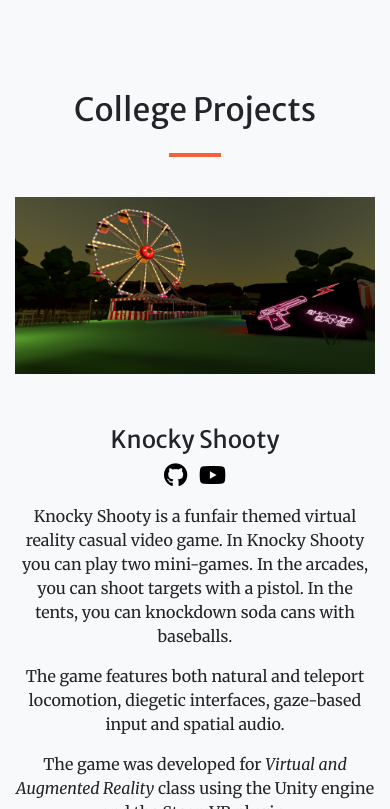
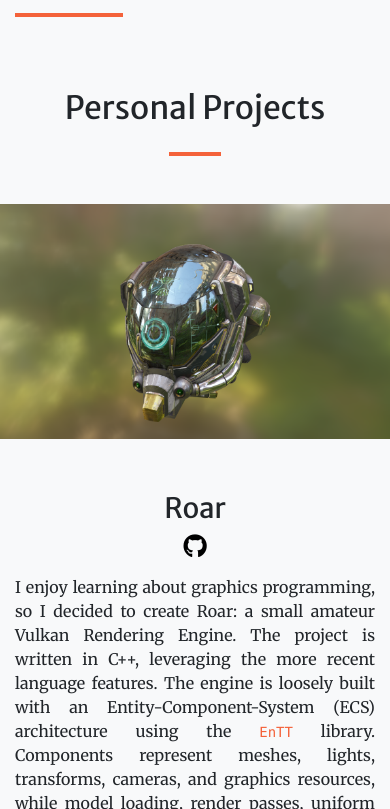
Before and after one commit to rendoir/rendoir.github.io, a website with bundled scripts: page index.html in a window 390 px wide. Shown: the part 5741-6550 px from the top of the page. Built offline with nearby package versions, Linux system fonts and the light colour scheme.

Commit message:
Adds vulkan project

```diff
--- a/index.html
+++ b/index.html
@@ -210,7 +210,7 @@
         <div class="project-image-wrap-big">
           <img class="project-image-big" src="img/portfolio/fc6.png">
         </div>
-        <div class="text-center h-100 project">
+        <div class="w-100 text-center h-100 project">
           <div class="d-flex h-100">
             <div class="project-text-big w-100 my-auto text-center text-lg-left">
               <div class="project-header">
@@ -219,6 +219,28 @@
               <p class="text-muted font-italic">Welcome to Yara, a tropical paradise frozen in time. As the dictator of Yara, Anton Castillo is intent on restoring his nation back to its former glory by any means, with his son, Diego, following in his bloody footsteps. Their oppressive rule has ignited a revolution. Play as Dani Rojas, a local Yaran, as you fight alongside a modern-day guerrilla revolution to liberate Yara! Fight against Castillo's regime in the most expansive Far Cry to date, through jungles, beaches, and Esperanza, the capital city of Yara. Employ an arsenal of resolver weapons, backpacks, and vehicles to take down Castillo's ruthless regime.</p>
               <p>My work on Far Cry 6 consisted mainly of bug and crash fixing and small features spanning the areas of gameplay ingredients, gameplay systems, game mode logic, physics, weapons and gadgets, vehicles, 3Cs (character, camera, controls), network replication, visual programming in quests and more.</p>
               <hr class="d-lg-block mb-0 ml-0">
+            </div>
+          </div>
+        </div>
+      </div>
+
+      <h2 class="text-center mt-0">Personal Projects</h2>
+      <hr class="divider my-4 pb-4">
+
+      <!-- Vulkan -->
+      <div class="row justify-content-center no-gutters mb-4">
+        <div class="project-image-wrap-big">
+          <img class="project-image-big" src="img/portfolio/vulkan.png">
+        </div>
+        <div class="w-100 text-center h-100 project">
+          <div class="d-flex h-100">
+            <div class="project-text-big w-100 my-auto text-center text-lg-left">
+              <div class="project-header text-center">
+                <h3>Roar</h3>
+                <a href="https://github.com/rendoir/vulkan"><i class="fab fa-github"></i></a>
+              </div>
+              <p>I enjoy learning about graphics programming, so I decided to create Roar: a small amateur Vulkan Rendering Engine. The project is written in C++, leveraging the more recent language features. The engine is loosely built with an Entity-Component-System (ECS) architecture using the <code>EnTT</code> library. Components represent meshes, lights, transforms, cameras, and graphics resources, while model loading, render passes, uniform buffer updates, and camera movement are implemented as systems. The project features a very rudimentary Render Graph which owns the render passes, uses dynamic rendering, automatically creates and destroys attachments and texture resources, and deals with layout transitions. In terms of shading, it features a Physically-Based Rendering (PBR) pipeline with Image-Based Lighting (IBL).</p>
+              <hr class="d-lg-block mb-0 mr-0">
             </div>
           </div>
         </div>
--- a/scss/_global.scss
+++ b/scss/_global.scss
@@ -3,6 +3,10 @@ body,
 html {
   width: 100%;
   height: 100%;
+}
+
+code {
+  color: $primary;
 }
 
 // Custom horizontal rules
--- a/scss/_portfolio.scss
+++ b/scss/_portfolio.scss
@@ -81,8 +81,12 @@
     padding-bottom: 3rem;
 
     h3 {
-      text-align: center;
-      display: inherit;
+      display: block;
+    }
+
+    a {
+      float: none;
+      display: inline-block;
     }
 
     p {
@@ -154,4 +158,11 @@
       padding-right: 0;
     }
   }
+
+  @include media-breakpoint-down(sm) {
+    .project-image-wrap, .project-image-wrap-big {
+      margin-right: -15px;
+      margin-left: -15px;
+    }
+  }
 }
```
Also changed, not shown: dist/style.css, img/portfolio/vulkan.png (added).
